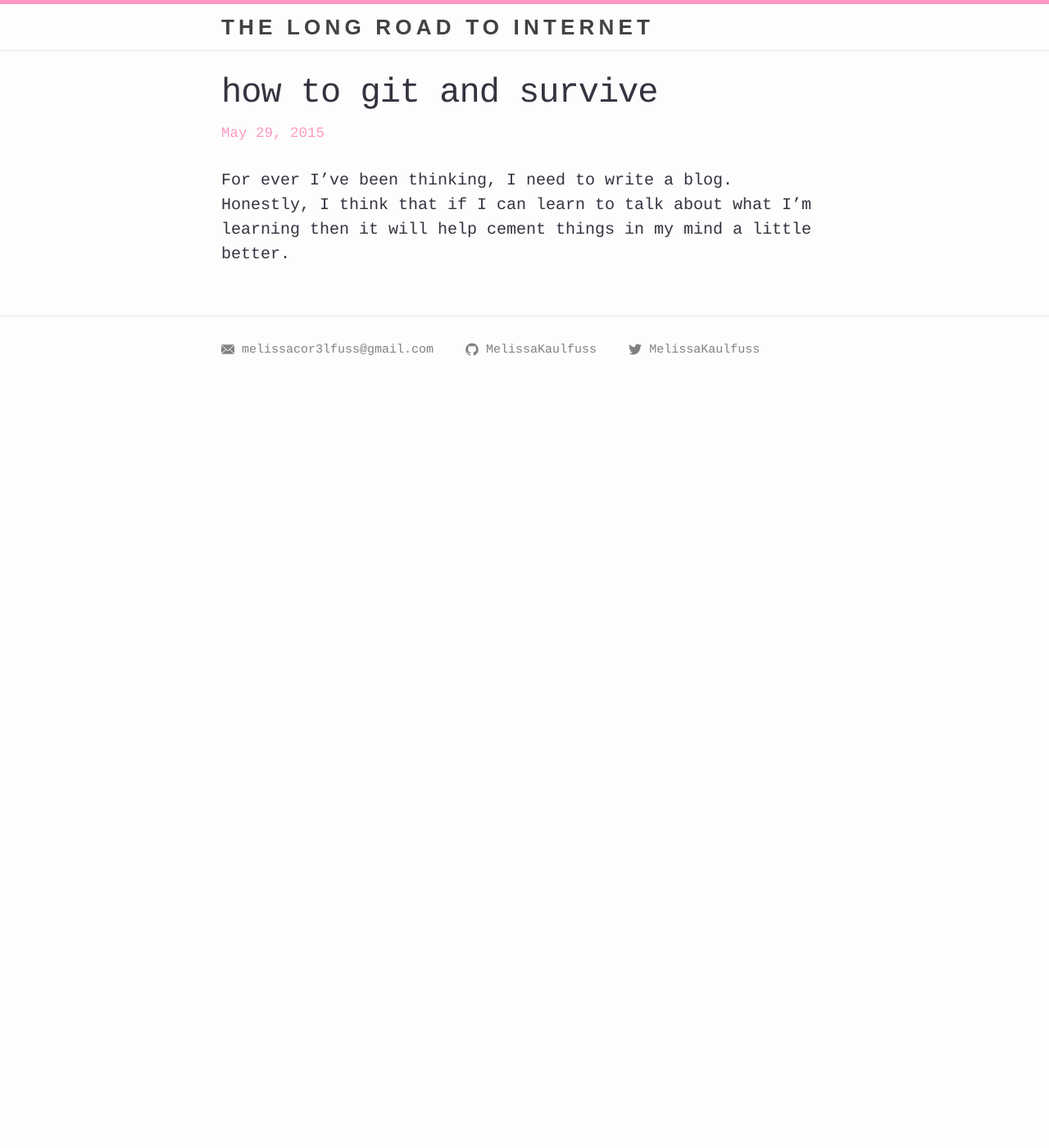
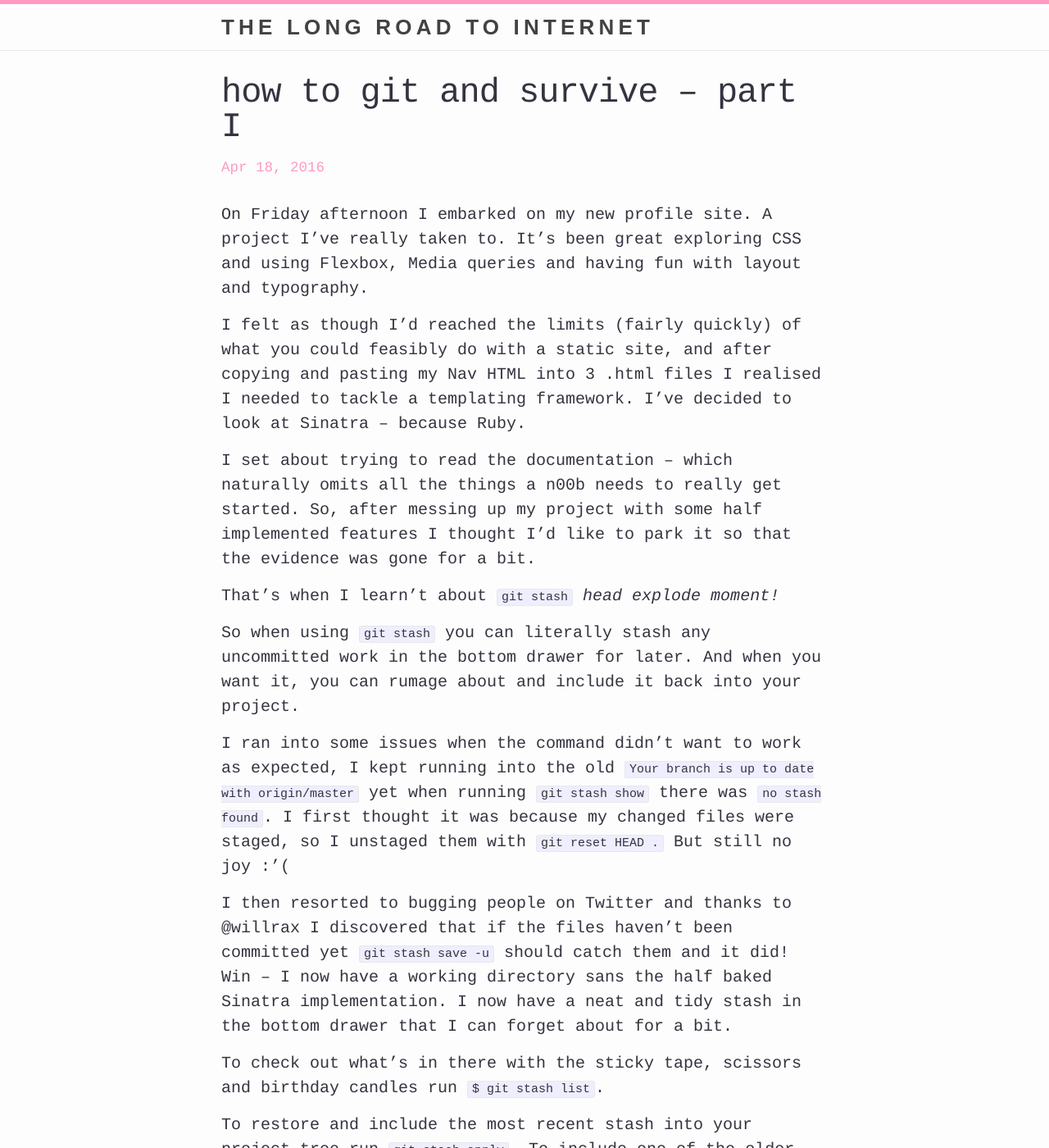
Before and after one commit to MelissaKaulfuss/my_blog, a Jekyll site: the page built from _posts/2015-05-29-git-and-how-to-survive.markdown, in a window 1280 px wide and 1400 px high. Shown: the whole window at 82% size. Built offline with Jekyll 4.4.1, drawn with Linux system fonts in a browser that asks for light colours; some of the changed text lies outside the part shown.

Commit message:
Add How to git and survive post content.

```diff
--- a/_posts/2015-05-29-git-and-how-to-survive.markdown
+++ b/_posts/2015-05-29-git-and-how-to-survive.markdown
@@ -1,6 +1,25 @@
 ---
 layout: post
-title:  "how to git and survive"
-date:   2015-05-29 22:54:00
+title:  "how to git and survive – part I"
+date:   2016-04-18 22:54:00
 ---
-For ever I've been thinking, I need to write a blog. Honestly, I think that if I can learn to talk about what I'm learning then it will help cement things in my mind a little better.
+On Friday afternoon I embarked on my new profile site. A project I've really taken to. It's been great exploring CSS and using Flexbox, Media queries and having fun with layout and typography.
+
+I felt as though I'd reached the limits (fairly quickly) of what you could feasibly do with a static site, and after copying and pasting my Nav HTML into 3 .html files I realised I needed to tackle a templating framework. I've decided to look at Sinatra – because Ruby.
+
+I set about trying to read the documentation – which naturally omits all the things a n00b needs to really get started. So, after messing up my project with some half implemented features I thought I'd like to park it so that the evidence was gone for a bit.
+
+That's when I learn't about `git stash` *head explode moment!*
+
+So when using `git stash` you can literally stash any uncommitted work in the bottom drawer for later. And when you want it, you can rumage about and include it back into your project.
+
+I ran into some issues when the command didn't want to work as expected, I kept running into the old `Your branch is up to date with origin/master` yet when running `git stash show` there was `no stash found`. I first thought it was because my changed files were staged, so I unstaged them with `git reset HEAD .` But still no joy :'(
+
+I then resorted to bugging people on Twitter and thanks to @willrax I discovered that if the files haven’t been committed yet `git stash save -u` should catch them and it did! Win – I now have a working directory sans the half baked Sinatra implementation. I now have a neat and tidy stash in the bottom drawer that I can forget about for a bit.
+
+To check out what's in there with the sticky tape, scissors and birthday candles run `$ git stash list`.
+
+To restore and include the most recent stash into your project tree run `git stash apply`.
+To include one of the older stashes, simply specify which one like this `it stash apply stash@{2}`
+
+You can read all about stashing on the <a href="https://git-scm.com/book/no-nb/v1/Git-Tools-Stashing">Git site </a>.
```
Also changed, not shown: 1 other file.
